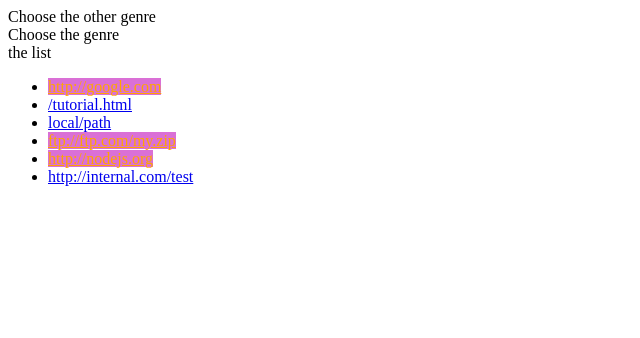
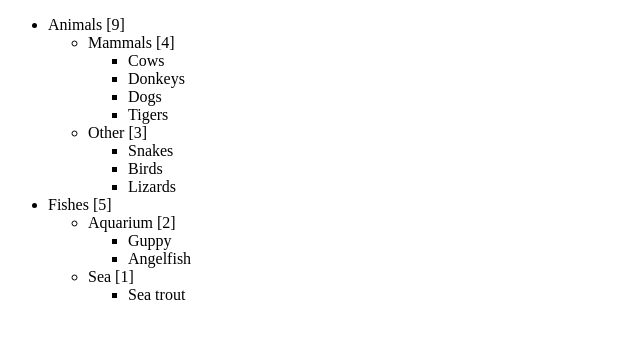
Before and after one commit to m-thompson-code/js-info-tutorial, a website: page app/index.html in a window 1280 px wide. Shown: the whole page, without its empty margins (0-640 px from the left). Drawn offline with nearby package versions, Linux system fonts and the light colour scheme; no server answers.

Commit message:
Modifying the document

```diff
--- a/app/index.html
+++ b/app/index.html
@@ -5,26 +5,44 @@
     <meta name="viewport" content="width=device-width, initial-scale=1.0">
     <!-- https://javascript.info/ -->
     <title>javascript.info tutorial</title>
-
-    <style>
-        a:not([href^="http://internal.com"])[href*="://"] {
-            background: orchid;
-        }
-    </style>
 </head>
 <body>
-    <div data-widget-name="other">Choose the other genre</div>
-    <div data-widget-name="menu">Choose the genre</div>
-
-    <a name="list">the list</a>
-<ul>
-  <li><a href="http://google.com">http://google.com</a></li>
-  <li><a href="/tutorial">/tutorial.html</a></li>
-  <li><a href="local/path">local/path</a></li>
-  <li><a href="ftp://ftp.com/my.zip">ftp://ftp.com/my.zip</a></li>
-  <li><a href="http://nodejs.org">http://nodejs.org</a></li>
-  <li><a href="http://internal.com/test">http://internal.com/test</a></li>
-</ul>
+    <ul>
+        <li>Animals
+          <ul>
+            <li>Mammals
+              <ul>
+                <li>Cows</li>
+                <li>Donkeys</li>
+                <li>Dogs</li>
+                <li>Tigers</li>
+              </ul>
+            </li>
+            <li>Other
+              <ul>
+                <li>Snakes</li>
+                <li>Birds</li>
+                <li>Lizards</li>
+              </ul>
+            </li>
+          </ul>
+        </li>
+        <li>Fishes
+          <ul>
+            <li>Aquarium
+              <ul>
+                <li>Guppy</li>
+                <li>Angelfish</li>
+              </ul>
+            </li>
+            <li>Sea
+              <ul>
+                <li>Sea trout</li>
+              </ul>
+            </li>
+          </ul>
+        </li>
+      </ul>
 
     <script src="/tutorial.js"></script>
 
--- a/app/tutorial.js
+++ b/app/tutorial.js
@@ -1,31 +1,98 @@
 'use strict';
 
-// const element = document.querySelector('[data-widget-name]');
-const element = document.querySelector('[data-widget-name="menu"]');
+// let text = '<b>text</b>';
 
-console.log(element);
+// elem1.append(document.createTextNode(text));
+// elem2.innerHTML = text;
+// elem3.textContent = text;
 
-const widgetName = element.dataset.widgetName;
+// function clear(elem) {
+//     console.log(elem);
+//     elem.innerHTML = "";
+//     while (elem.firstChild) {
+//         elem.firstChild.remove();
+//     }
+// }
 
-console.log(widgetName);
+// const elem = document.querySelector('ol');
 
-// setting style for a single link
-const links = Array.from(document.querySelectorAll('a'));
+// elem.remove()
 
-links.forEach(link => {
-    console.log(link.href);
-    console.log(link.getAttribute('href'));
-    const href = link.getAttribute('href');
+// clear(elem); // clears the list
 
-    if (!href) {
-        return;
-    }
+// alert(table); // the table, as it should be
 
-    if (href.startsWith('http://internal.com')) {
-        return;
-    }
+// table.remove();
+// // why there's still aaa in the document?
 
-    if (href.includes('://')) {
-        link.style.color = 'orange'
-    }
-});
+// Ask a user about its content using prompt.
+// Create the <li> with it and add it to <ul>.
+// Continue until the user cancels the input (by pressing Esc or CANCEL in prompt).
+
+// let content = "";
+// while(content = prompt("Add content", "")) {
+//     if (content === 'CANCEL') {
+//         break;
+//     }
+
+//     const li = document.createElement('li');
+//     li.textContent = content;
+
+//     document.querySelector('ul').append(li);
+// }
+
+// let data = {
+//     "Fish": {
+//         "trout": {},
+//         "salmon": {}
+//     },
+
+//     "Tree": {
+//         "Huge": {
+//             "sequoia": {},
+//             "oak": {}
+//         },
+//         "Flowering": {
+//             "apple tree": {},
+//             "magnolia": {}
+//         }
+//     }
+// };
+
+// let container = document.getElementById('container');
+// createTree(container, data); // creates the tree in the container
+
+// function createTree(container, data) {
+//     if (!Object.keys(data).length) {
+//         return;
+//     }
+
+//     const ul = document.createElement("ul");
+//     container.append(ul);
+
+//     for (let key in data) {
+//         const li = document.createElement("li");
+
+//         li.textContent = key;
+//         ul.append(li);
+
+//         createTree(ul, data[key]);
+//     }
+// }
+
+function addNumberOfDescendants(ul) {
+    const lis = Array.from(ul.querySelectorAll('li'));
+
+    lis.forEach(li => {
+        const descendants = li.querySelectorAll('li').length;
+
+        if (!descendants) {
+            return;
+        }
+
+        li.firstChild.textContent = li.firstChild.data + ` [${descendants}]`;
+    });
+}
+const ul = document.querySelector('ul');
+
+addNumberOfDescendants(ul);
--- a/vocab_terms.txt
+++ b/vocab_terms.txt
@@ -58,3 +58,8 @@ What are the 4 most commonly used node types for a DOM (document, element nodes,
 getElement* vs querySelector* (searching for elements)
 console.log vs console.dir when arguments are Elements
 data-* attributes and Element.dataset.*
+css selector for attributes [attr="value"]
+Node.append, Node.prepend, Node.before, Node.after, Node.replaceWith
+Element.insertAdjacentHTML(where, html), where="beforebegin", where="afterbegin", where="beforeend", where="afterend"
+Node.remove()
+elem.cloneNode(deep: boolean)
```
